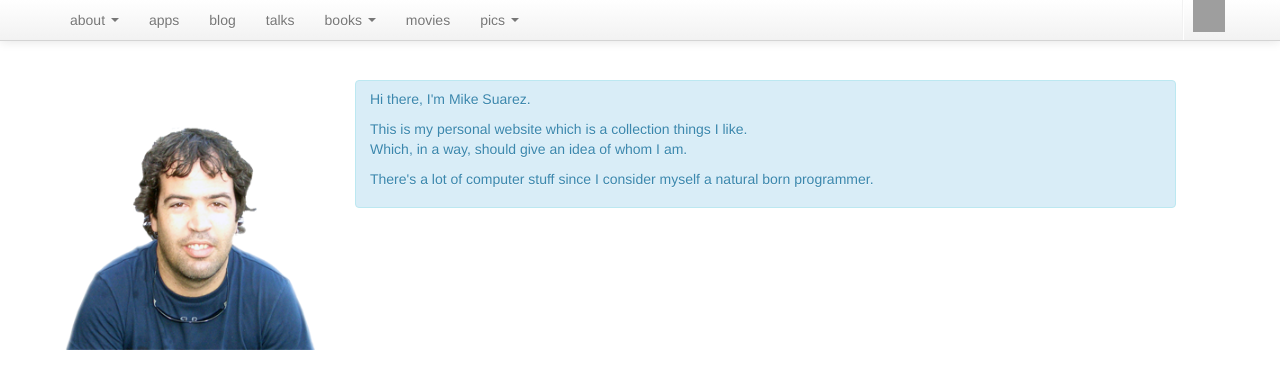
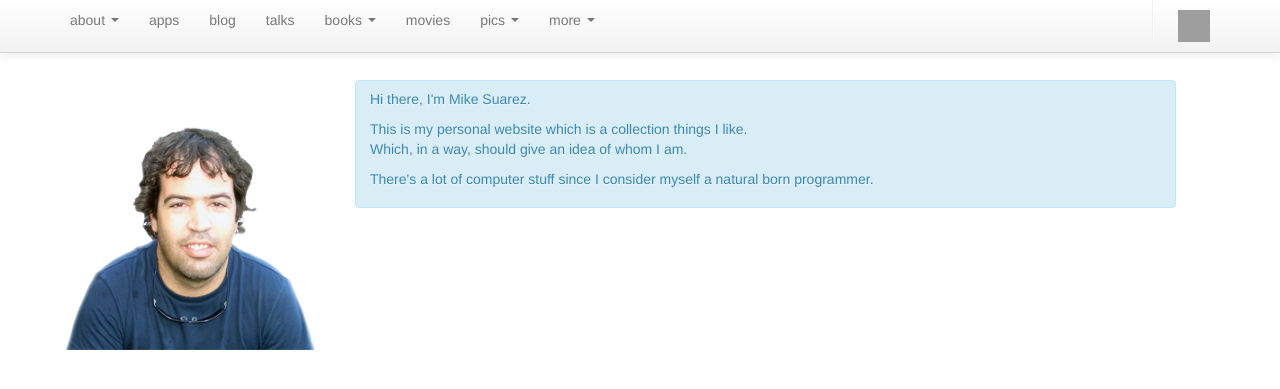
Before and after one commit to msuarz/msuarz.github.com, a Jekyll site: the page built from index.html, in a window 1280 px wide. Shown: the top 389 px of the page. Built offline with Jekyll 4.4.1, drawn with Linux system fonts in a browser that asks for light colours; grey boxes are pictures that could not be loaded.

Commit message:
adding external links

```diff
--- a/_includes/menu.html
+++ b/_includes/menu.html
@@ -8,7 +8,7 @@
                             about <b class="caret"></b>
                         </a>
                         <ul class="dropdown-menu">
-                            <li><a>me</a></li>
+                            <li><a class="muted">me</a></li>
                             <li><a href="/about/resume.html">resume</a></li>
                             <li><a>timeline</a></li>
                         </ul>
@@ -36,11 +36,21 @@
                             <li><a>panorama</a></li>
                         </ul>
                     </li>
+                    <li class="dropdown">
+                        <a class="dropdown-toggle" data-toggle="dropdown" href="">
+                            more <b class="caret"></b>
+                        </a>
+                        <ul class="dropdown-menu">
+                            <li><a target="_blank" href="https://github.com/msuarz">github</a></li>
+                            <li><a target="_blank" href="https://twitter.com/msuarz">twitter</a></li>
+                            <li><a target="_blank" href="http://linkedin.com/pub/maykel-suarez/3/680/651">linkedin</a></li>
+                        </ul>
+                    </li>
                 </ul>
-                <ul class="nav pull-right">
+                <ul class="nav pull-right" id="home-icons">
                     <li class="divider-vertical"></li>
                     <li>
-                        <a style="padding: 0" href="/"><img
+                        <a href="/"><img
                                 src="http://www.gravatar.com/avatar/d81623c49927f1335a4c9128d3d41857.png?s=32"
                                 alt="home"/></a>
                     </li>
```
